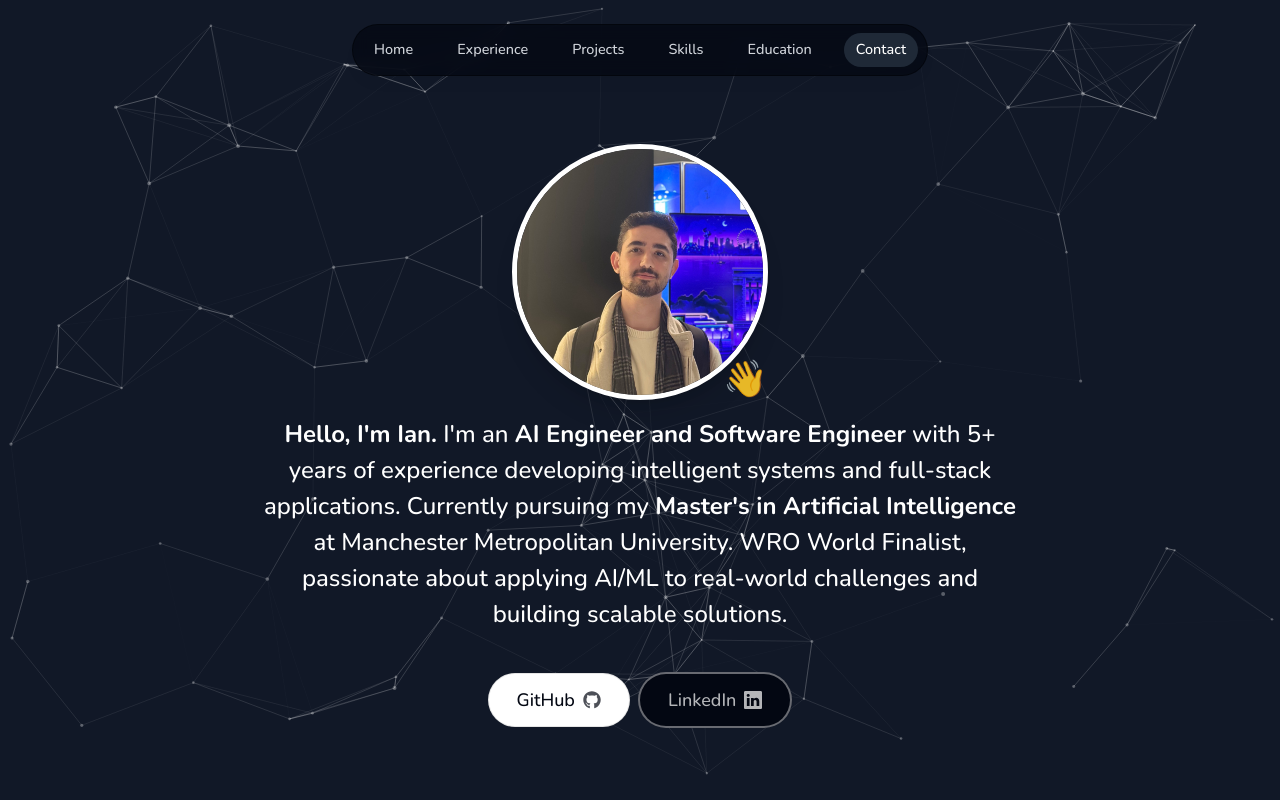
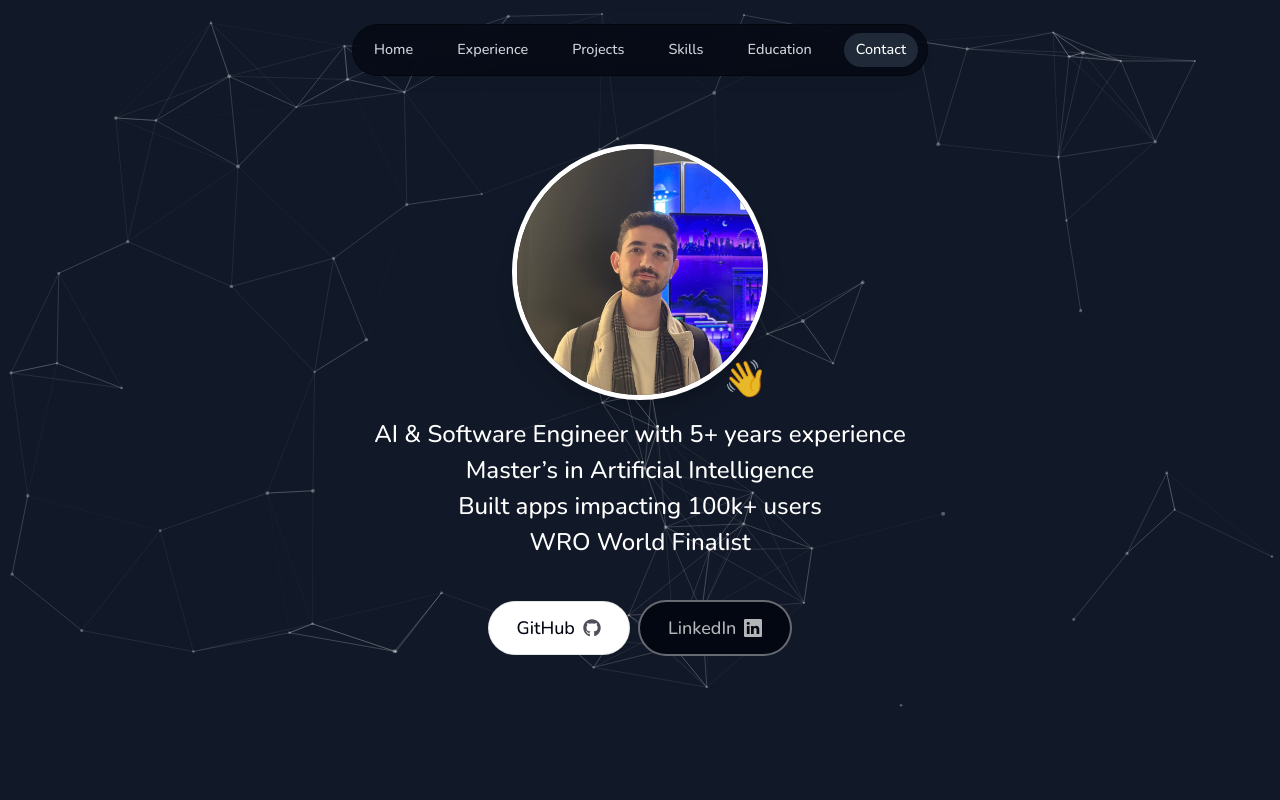
Before and after one commit to ian-shade/portfolio, a Next.js app: page / in a window 1280 px wide. Shown: the top 800 px of the page. Built offline with nearby package versions, Linux system fonts and the light colour scheme.

Commit message:
change intro

```diff
--- a/components/intro.tsx
+++ b/components/intro.tsx
@@ -63,10 +63,12 @@ export default function Intro() {
   initial={{ opacity: 0, y: 100 }}
   animate={{ opacity: 1, y: 0 }}
 >
-        <span className="font-bold">Hello, I'm Ian.</span> I'm an{" "}
-        <span className="font-bold">AI Engineer and Software Engineer</span> with 5+ years of experience developing intelligent systems and full-stack applications. Currently pursuing my{" "}
-        <span className="font-bold">Master's in Artificial Intelligence</span> at Manchester Metropolitan University. WRO World Finalist, passionate about applying AI/ML to real-world challenges and building scalable solutions.
+  AI & Software Engineer with 5+ years experience <br />
+  Master’s in Artificial Intelligence <br />
+  Built apps impacting 100k+ users <br />
+  WRO World Finalist <br />
 </motion.h1>
+
 
       <motion.div
         className="flex flex-row items-center justify-center gap-2 px-4 text-lg font-medium"
```
Lines whose indentation alone changed are shown as unchanged.
